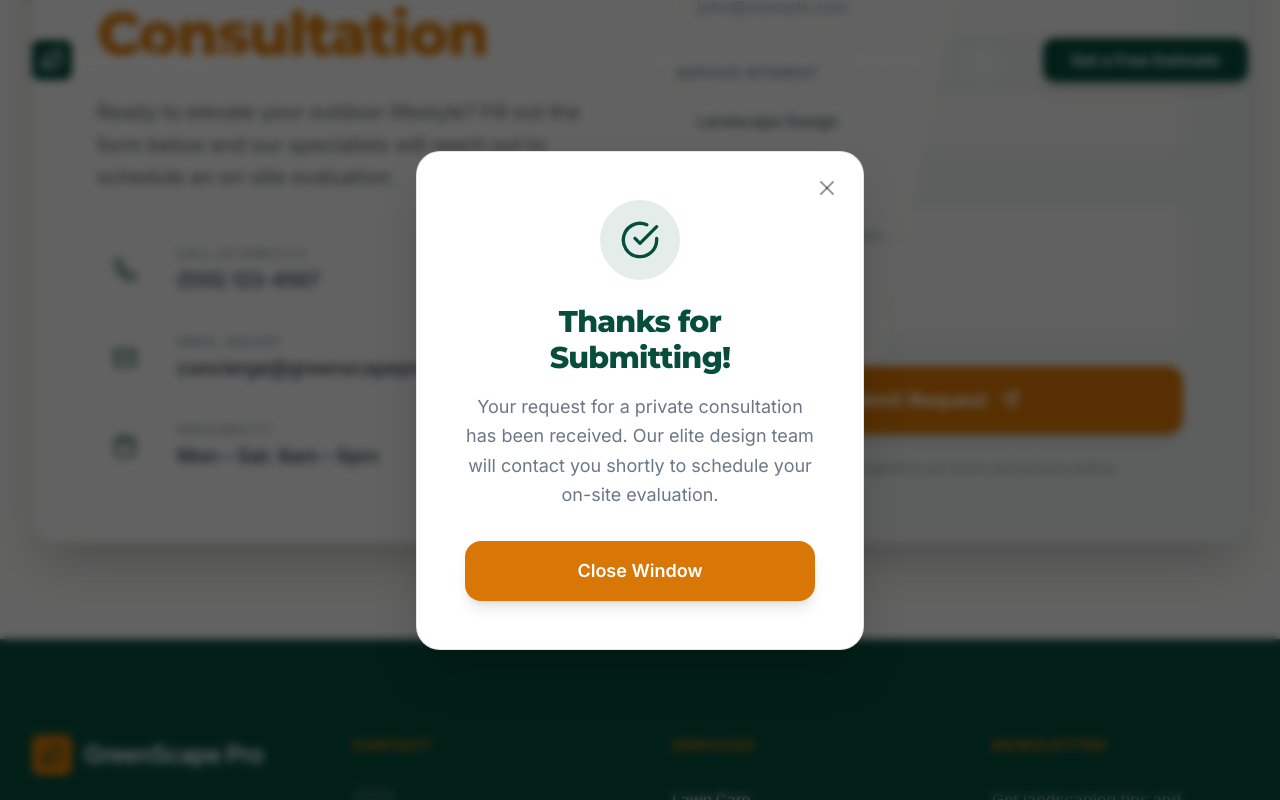
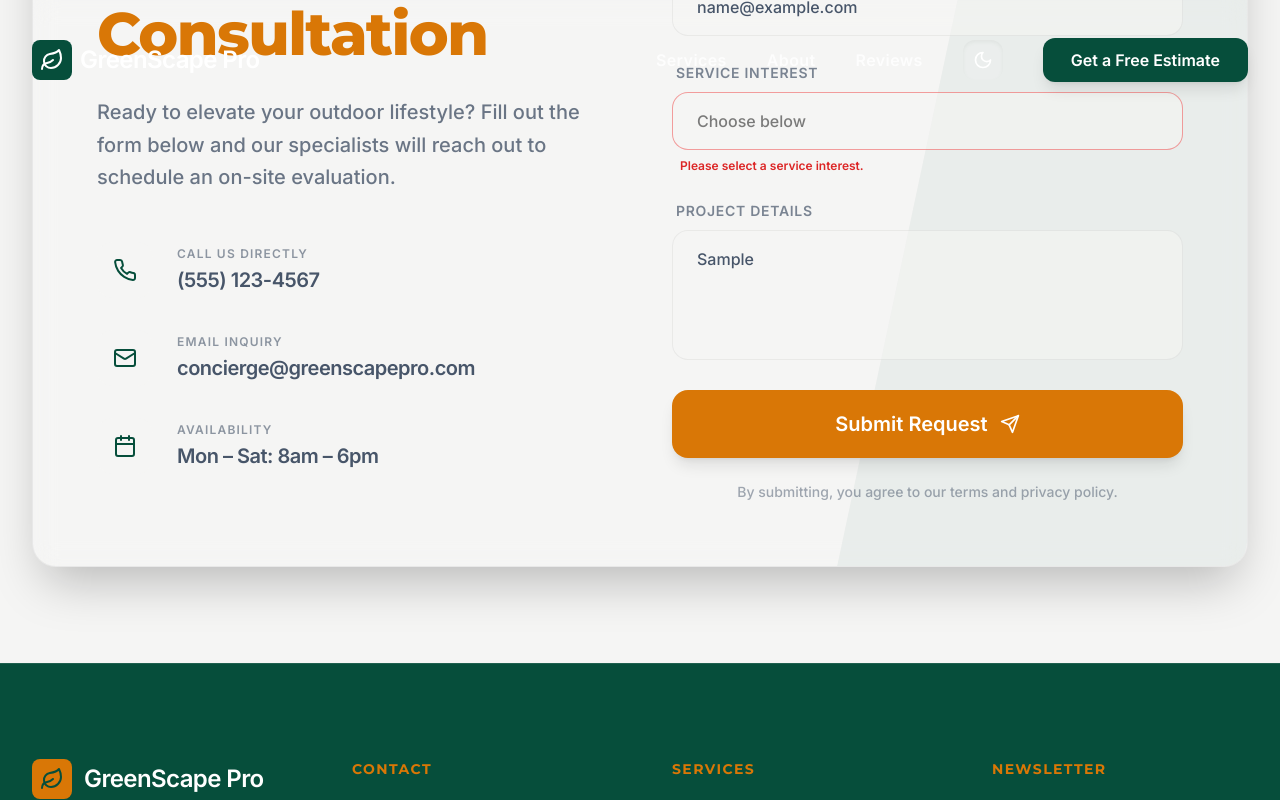
Before and after one commit to GrandHashStudio/GreenScapePro, a React (Vite) app: page / in a window 1280 px wide. Both pictures are taken after typing "Sample", "5551234", "name@example.com", "Sample" into the empty fields and a click on the button "Submit Request". Shown: the part 8821-9621 px from the top of the page. Built offline with nearby package versions, Linux system fonts and the light colour scheme.

Commit message:
feat: implement ContactForm component with validation and submission handling

```diff
--- a/src/components/ContactForm.tsx
+++ b/src/components/ContactForm.tsx
@@ -6,20 +6,43 @@ export default function ContactForm() {
     name: '',
     email: '',
     phone: '',
-    service: 'Landscape Design',
+    service: '',
+    otherService: '',
     message: ''
   });
+  const [errors, setErrors] = useState<Record<string, string>>({});
   const [isSubmitted, setIsSubmitted] = useState(false);
 
   const handleSubmit = (e: React.FormEvent) => {
     e.preventDefault();
-    // Simulate submission
+
+    // Validation
+    const newErrors: Record<string, string> = {};
+    if (!formData.name.trim()) newErrors.name = 'Full Name is required.';
+    if (!formData.phone.trim()) newErrors.phone = 'Phone Number is required.';
+    if (!formData.email.trim()) {
+      newErrors.email = 'Email Address is required.';
+    } else if (!/^[^\s@]+@[^\s@]+\.[^\s@]+$/.test(formData.email)) {
+      newErrors.email = 'Please enter a valid email address.';
+    }
+    if (!formData.service) newErrors.service = 'Please select a service interest.';
+    if (formData.service === 'Other' && (!formData.otherService || !formData.otherService.trim())) {
+      newErrors.otherService = 'Please specify your service interest.';
+    }
+
+    if (Object.keys(newErrors).length > 0) {
+      setErrors(newErrors);
+      return;
+    }
+
+    setErrors({});
     setIsSubmitted(true);
     setFormData({
       name: '',
       email: '',
       phone: '',
-      service: 'Landscape Design',
+      service: '',
+      otherService: '',
       message: ''
     });
   };
@@ -75,57 +98,89 @@ export default function ContactForm() {
               </div>
             </div>
 
-            <form onSubmit={handleSubmit} className="space-y-6">
+            <form onSubmit={handleSubmit} noValidate className="space-y-6">
               <div className="grid md:grid-cols-2 gap-6">
                 <div className="space-y-2">
                   <label className="text-sm font-bold uppercase tracking-wider ml-1 opacity-70">Full Name</label>
                   <input
-                    required
                     type="text"
                     placeholder="John Doe"
-                    className="w-full bg-brand-stone/50 dark:bg-white/5 border border-black/5 dark:border-white/10 rounded-2xl px-6 py-4 focus:outline-none focus:ring-2 focus:ring-brand-gold focus:bg-white dark:focus:bg-white/10 transition-all font-medium"
+                    className={`w-full bg-brand-stone/50 dark:bg-white/5 border ${errors.name ? 'border-red-500/50 focus:ring-red-500/50 dark:border-red-500/50 dark:focus:ring-red-500/50' : 'border-black/5 dark:border-white/10 focus:ring-brand-gold'} rounded-2xl px-6 py-4 focus:outline-none focus:ring-2 focus:bg-white dark:focus:bg-white/10 transition-all font-medium`}
                     value={formData.name}
-                    onChange={(e) => setFormData({ ...formData, name: e.target.value })}
+                    onChange={(e) => {
+                      setFormData({ ...formData, name: e.target.value });
+                      if (errors.name) setErrors({ ...errors, name: '' });
+                    }}
                   />
+                  {errors.name && <p className="text-red-600 dark:text-red-400 text-xs ml-2 mt-1 font-bold">{errors.name}</p>}
                 </div>
                 <div className="space-y-2">
                   <label className="text-sm font-bold uppercase tracking-wider ml-1 opacity-70">Phone Number</label>
                   <input
-                    required
                     type="tel"
                     placeholder="(555) 000-0000"
-                    className="w-full bg-brand-stone/50 dark:bg-white/5 border border-black/5 dark:border-white/10 rounded-2xl px-6 py-4 focus:outline-none focus:ring-2 focus:ring-brand-gold focus:bg-white dark:focus:bg-white/10 transition-all font-medium"
+                    className={`w-full bg-brand-stone/50 dark:bg-white/5 border ${errors.phone ? 'border-red-500/50 focus:ring-red-500/50 dark:border-red-500/50 dark:focus:ring-red-500/50' : 'border-black/5 dark:border-white/10 focus:ring-brand-gold'} rounded-2xl px-6 py-4 focus:outline-none focus:ring-2 focus:bg-white dark:focus:bg-white/10 transition-all font-medium`}
                     value={formData.phone}
-                    onChange={(e) => setFormData({ ...formData, phone: e.target.value })}
+                    onChange={(e) => {
+                      setFormData({ ...formData, phone: e.target.value });
+                      if (errors.phone) setErrors({ ...errors, phone: '' });
+                    }}
                   />
+                  {errors.phone && <p className="text-red-600 dark:text-red-400 text-xs ml-2 mt-1 font-bold">{errors.phone}</p>}
                 </div>
               </div>
 
               <div className="space-y-2">
                 <label className="text-sm font-bold uppercase tracking-wider ml-1 opacity-70">Email Address</label>
                 <input
-                  required
                   type="email"
                   placeholder="john@example.com"
-                  className="w-full bg-brand-stone/50 dark:bg-white/5 border border-black/5 dark:border-white/10 rounded-2xl px-6 py-4 focus:outline-none focus:ring-2 focus:ring-brand-gold focus:bg-white dark:focus:bg-white/10 transition-all font-medium"
+                  className={`w-full bg-brand-stone/50 dark:bg-white/5 border ${errors.email ? 'border-red-500/50 focus:ring-red-500/50 dark:border-red-500/50 dark:focus:ring-red-500/50' : 'border-black/5 dark:border-white/10 focus:ring-brand-gold'} rounded-2xl px-6 py-4 focus:outline-none focus:ring-2 focus:bg-white dark:focus:bg-white/10 transition-all font-medium`}
                   value={formData.email}
-                  onChange={(e) => setFormData({ ...formData, email: e.target.value })}
+                  onChange={(e) => {
+                    setFormData({ ...formData, email: e.target.value });
+                    if (errors.email) setErrors({ ...errors, email: '' });
+                  }}
                 />
+                {errors.email && <p className="text-red-600 dark:text-red-400 text-xs ml-2 mt-1 font-bold">{errors.email}</p>}
               </div>
 
               <div className="space-y-2">
                 <label className="text-sm font-bold uppercase tracking-wider ml-1 opacity-70">Service Interest</label>
                 <select
-                  className="w-full bg-brand-stone/50 dark:bg-white/5 border border-black/5 dark:border-white/10 rounded-2xl px-6 py-4 focus:outline-none focus:ring-2 focus:ring-brand-gold focus:bg-white dark:focus:bg-white/10 transition-all font-medium appearance-none"
+                  className={`w-full bg-brand-stone/50 dark:bg-white/5 border ${errors.service ? 'border-red-500/50 focus:ring-red-500/50 dark:border-red-500/50 dark:focus:ring-red-500/50' : 'border-black/5 dark:border-white/10 focus:ring-brand-gold'} rounded-2xl px-6 py-4 focus:outline-none focus:ring-2 focus:bg-white dark:focus:bg-white/10 transition-all font-medium appearance-none ${!formData.service ? 'text-black/50 dark:text-white/50' : ''}`}
                   value={formData.service}
-                  onChange={(e) => setFormData({ ...formData, service: e.target.value })}
+                  onChange={(e) => {
+                    setFormData({ ...formData, service: e.target.value });
+                    if (errors.service) setErrors({ ...errors, service: '' });
+                  }}
                 >
-                  <option>Landscape Design</option>
-                  <option>Hardscaping</option>
-                  <option>Elite Lawn Care</option>
-                  <option>Estate Maintenance</option>
+                  <option value="" disabled>Choose below</option>
+                  <option value="Landscape Design">Landscape Design</option>
+                  <option value="Hardscaping">Hardscaping</option>
+                  <option value="Elite Lawn Care">Elite Lawn Care</option>
+                  <option value="Estate Maintenance">Estate Maintenance</option>
+                  <option value="Other">Other</option>
                 </select>
+                {errors.service && <p className="text-red-600 dark:text-red-400 text-xs ml-2 mt-1 font-bold">{errors.service}</p>}
               </div>
+
+              {formData.service === 'Other' && (
+                <div className="space-y-2 animate-popup">
+                  <label className="text-sm font-bold uppercase tracking-wider ml-1 opacity-70">Specify Service</label>
+                  <input
+                    type="text"
+                    placeholder="Briefly describe the service you need..."
+                    className={`w-full bg-brand-stone/50 dark:bg-white/5 border ${errors.otherService ? 'border-red-500/50 focus:ring-red-500/50 dark:border-red-500/50 dark:focus:ring-red-500/50' : 'border-black/5 dark:border-white/10 focus:ring-brand-gold'} rounded-2xl px-6 py-4 focus:outline-none focus:ring-2 focus:bg-white dark:focus:bg-white/10 transition-all font-medium`}
+                    value={formData.otherService}
+                    onChange={(e) => {
+                      setFormData({ ...formData, otherService: e.target.value });
+                      if (errors.otherService) setErrors({ ...errors, otherService: '' });
+                    }}
+                  />
+                  {errors.otherService && <p className="text-red-600 dark:text-red-400 text-xs ml-2 mt-1 font-bold">{errors.otherService}</p>}
+                </div>
+              )}
 
               <div className="space-y-2">
                 <label className="text-sm font-bold uppercase tracking-wider ml-1 opacity-70">Project Details</label>
```
